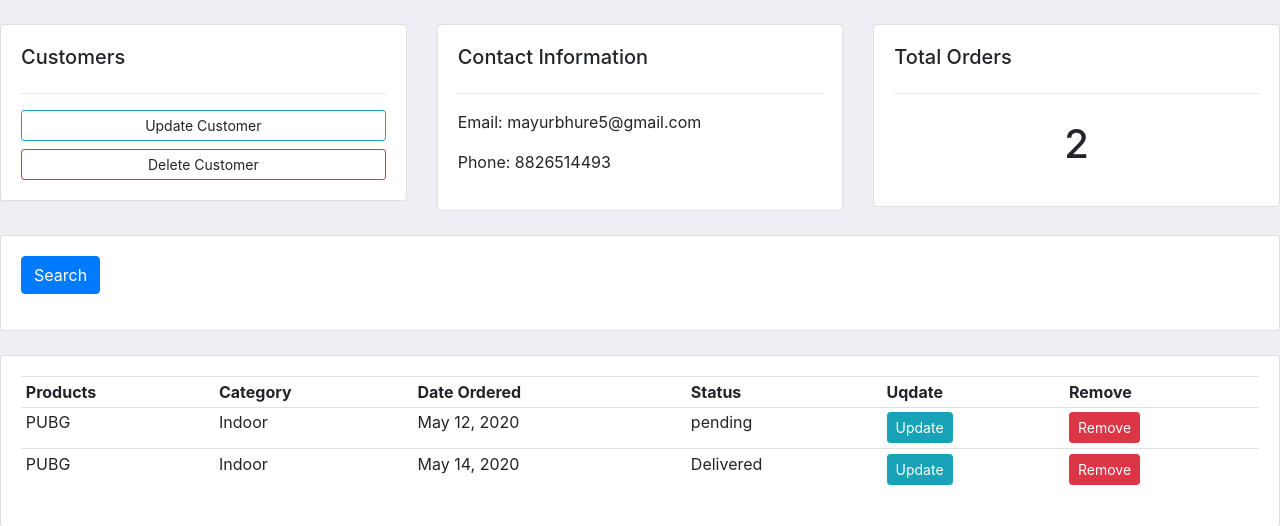
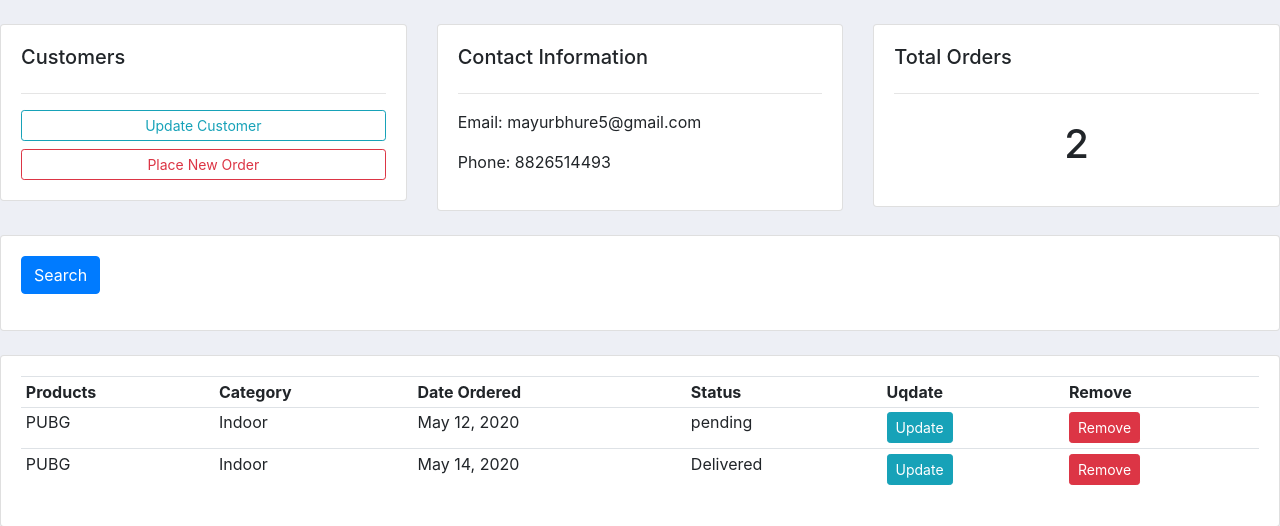
Before and after one commit to Moi143/Delivery_Site-with-dinnes_lvy, a Django app: page /customer_profile/2/ in a window 1280 px wide. Shown: the part 76-602 px from the top of that part. Run offline with Django 3.2, Linux system fonts and the light colour scheme; data comes from the database, SQL or seed files in the repository; the page is wider than the window, and the part outside it is not shown; some libraries are stand-ins or nearby versions.

Commit message:
create place order in customer.html page

```diff
--- a/accounts/templates/customers.html
+++ b/accounts/templates/customers.html
@@ -7,8 +7,8 @@
         <div class="card card-body" >
             <h5> Customers </h5>
             <hr>
-            <a class="btn btn-outline-info btn-sm btn-block" herf="">Update Customer</a>
-            <a class="btn btn-outline-danger btn-sm btn-block" herf="">Delete Customer</a>
+            <a class="btn btn-outline-info btn-sm btn-block" href="">Update Customer</a>
+            <a class="btn btn-outline-danger btn-sm btn-block" href="{% url 'create_order' customer.id %}">Place New Order</a>
         </div>
     </div>
     <div class="col-md">
--- a/accounts/templates/index.html
+++ b/accounts/templates/index.html
@@ -29,7 +29,6 @@
         <h5 align='center'> Last Five Records </h5>
         <hr>
         <div class="card card-body">
-            <a class="btn btn-primary btn-sm btn-block" href="{% url 'Create_Order' %}">Create Orders </a>
             <table class="table table-sm">
                 <tr align="center">
                     <th> Products </th>
--- a/accounts/urls.py
+++ b/accounts/urls.py
@@ -5,7 +5,8 @@ urlpatterns = [
     path('',views.home,name='home'),
     path('products/',views.products,name='products'),
     path('customer_profile/<str:pk_text>/',views.customer,name='customer'),
-    path('create_order',views.create_order,name="Create_Order"),
+
+    path('create_order/<str:pk>/',views.create_order,name="create_order"),
     path('Update_order/<str:pk1>/',views.update_order,name='update'),
-    path('delete_order/<str:pk2>',views.delete,name='delete'),
+    path('delete_order/<str:pk2>/',views.delete,name='delete'),
 ]
--- a/accounts/views.py
+++ b/accounts/views.py
@@ -7,12 +7,10 @@ from .forms import OrderForm
 def home(request):
     orders_data = Order.objects.all()
     customer_data = Customer.objects.all()
-
     total_customers = orders_data.count()
     total_orders = customer_data.count()
     total_delivered = orders_data.filter(status='Delivered').count()
     total_pending = orders_data.filter(status='pending').count()
-
     context = {'orders_show':orders_data,'customer_show':customer_data,'total_orders_show':total_customers,'order_delivered_show':total_delivered,'total_pending_show':total_pending}
     return render(request, 'index.html',context)
 
@@ -27,21 +25,19 @@ def customer(request, pk_text):
     context = {'customer':customer,'orders':orders,'order_counts':total_orders}
     return render(request, 'customers.html',context)
 
-def create_order(request):
+def create_order(request, pk):
+    customer = Customer.objects.get(id=pk)
     from_data = OrderForm()
     if request.method == 'POST':
-        # print('printing POST:', request.POST)
         form = OrderForm(request.POST)
         if form.is_valid():
             form.save()
             return redirect('/')
-
     context = {'from':from_data}
     return render(request,'order_form.html',context)
 
 def update_order(request, pk1):
     u_order = Order.objects.get(id=pk1)
-    print("-------------------------------------------------------------",u_order)
     form_update = OrderForm(instance=u_order)
     if request.method == 'POST':
         # print('printing POST:', request.POST)
@@ -52,7 +48,6 @@ def update_order(request, pk1):
     context = {'from':form_update}
     return render(request, 'order_form.html' ,context)
 
-
 def delete(request, pk2):
     d_order = Order.objects.get(id=pk2)
     if request.method == 'POST':
```
Also changed, not shown: accounts/templates/delete.html (+13 -7 lines), accounts/templates/order_form.html (+11 -7 lines).
